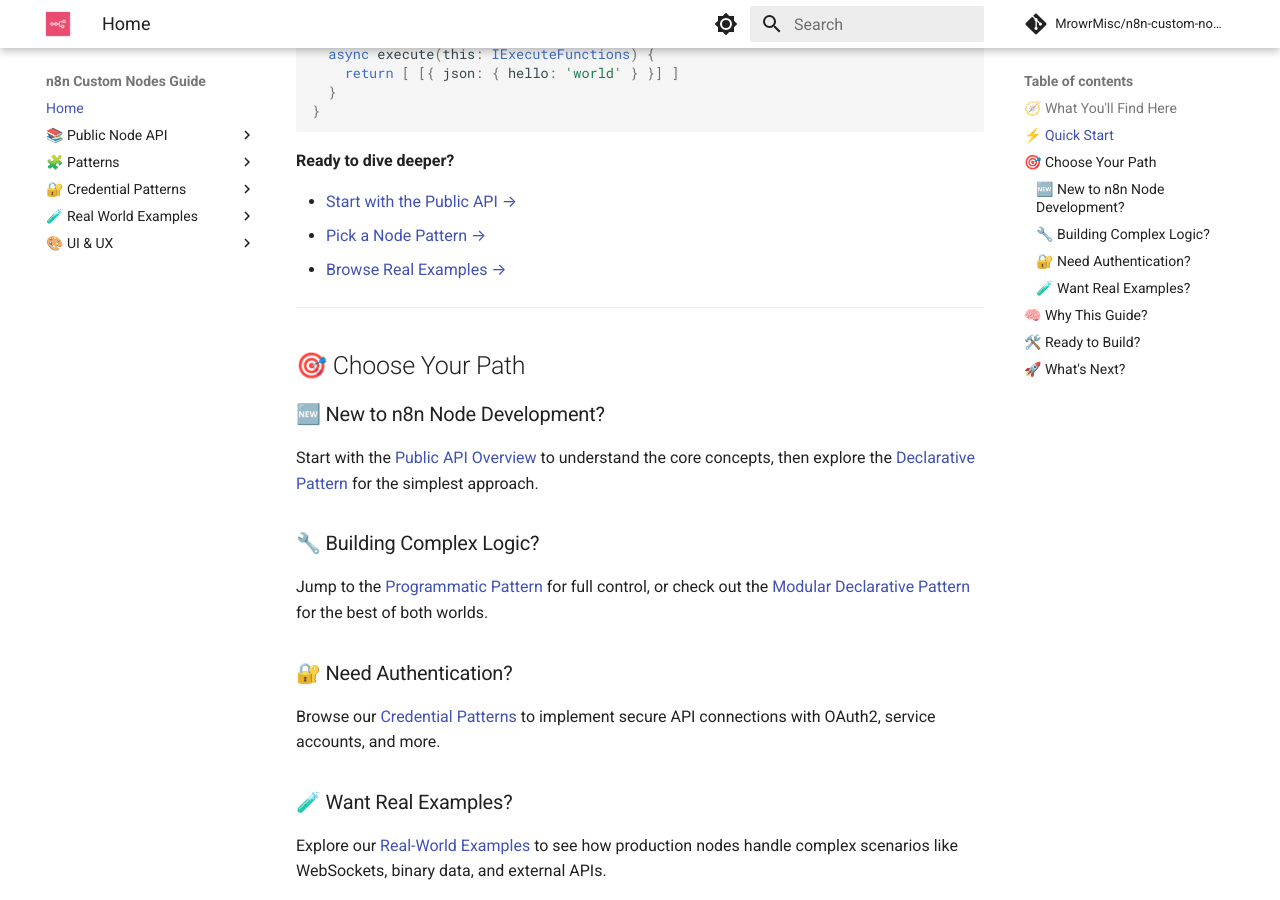
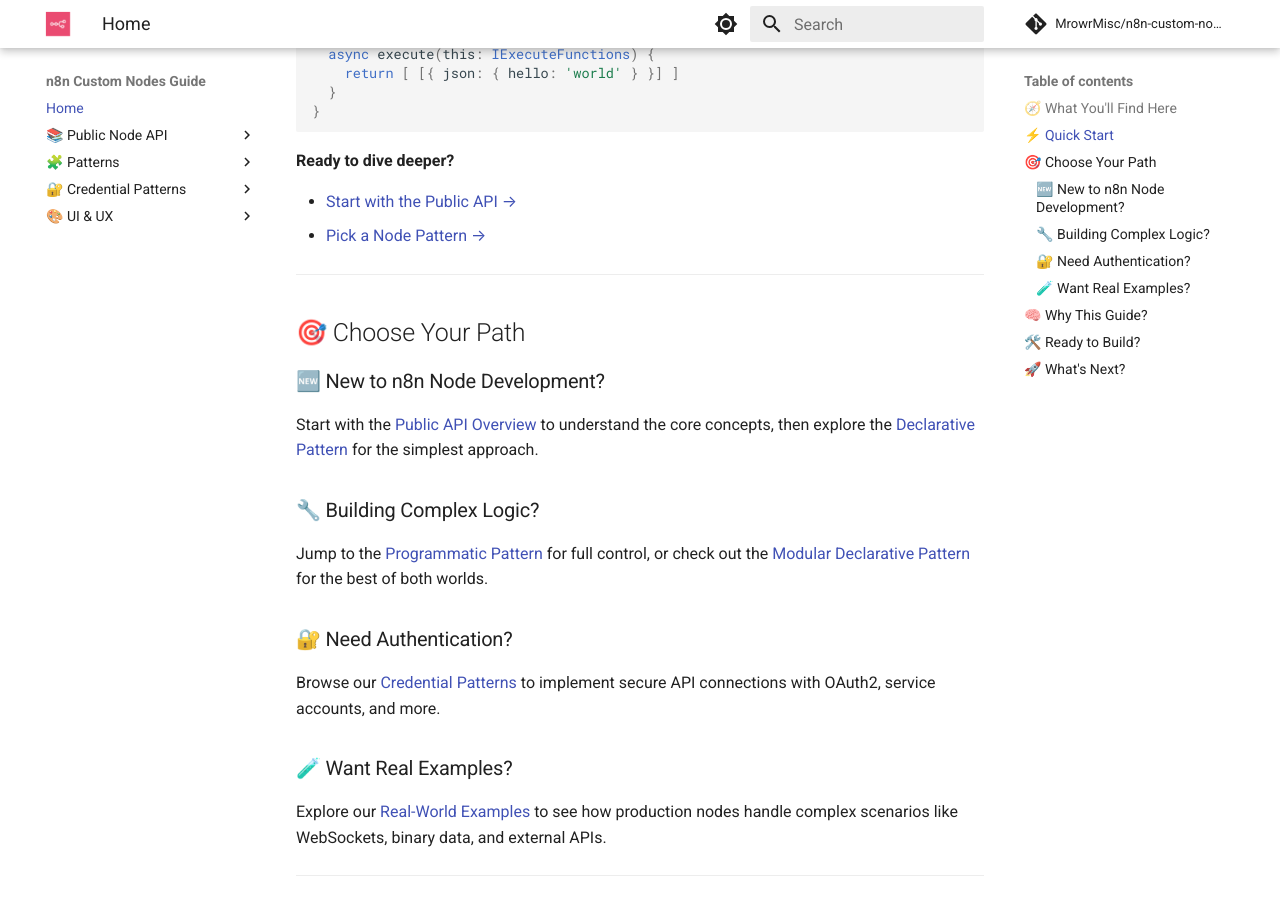
Before and after one commit to MrowrMisc/n8n-custom-nodes, an MkDocs documentation site: the page built from site/index.md, in a window 1280 px wide and 900 px high, scrolled down 1466 px. Built offline with MkDocs 1.6.1 and Material for MkDocs 9.7.7, drawn with Linux system fonts in a browser that asks for light colours; comment, search, counter and statistics services are not loaded.

Commit message:
Don't include the team examples (need attribution)

```diff
--- a/mkdocs.yml
+++ b/mkdocs.yml
@@ -128,13 +128,13 @@ nav:
       - Service Account: credential-patterns/ServiceAccount.md
       - Manual Injection: credential-patterns/ManualInjection.md
       - Credential Testing: credential-patterns/CredentialTesting.md
-  - 🧪 Real World Examples:
-      - Globals Node: real-world/GlobalsNode.md
-      - WebSocket Server Node: real-world/WebSocketServerNode.md
-      - Power BI Node: real-world/PowerBINode.md
-      - Apify Node: real-world/ApifyNode.md
-      - QR Code Node: real-world/QrCodeNode.md
-      - Airtop Node: real-world/AirtopNode.md
+#   - 🧪 Real World Examples:
+#       - Globals Node: real-world/GlobalsNode.md
+#       - WebSocket Server Node: real-world/WebSocketServerNode.md
+#       - Power BI Node: real-world/PowerBINode.md
+#       - Apify Node: real-world/ApifyNode.md
+#       - QR Code Node: real-world/QrCodeNode.md
+#       - Airtop Node: real-world/AirtopNode.md
   - 🎨 UI & UX:
       - Display Options: ui-ux/DisplayOptions.md
       - Collections and Additional Fields: ui-ux/CollectionsAndAdditionalFields.md
```
Also changed, not shown: site/index.md.
